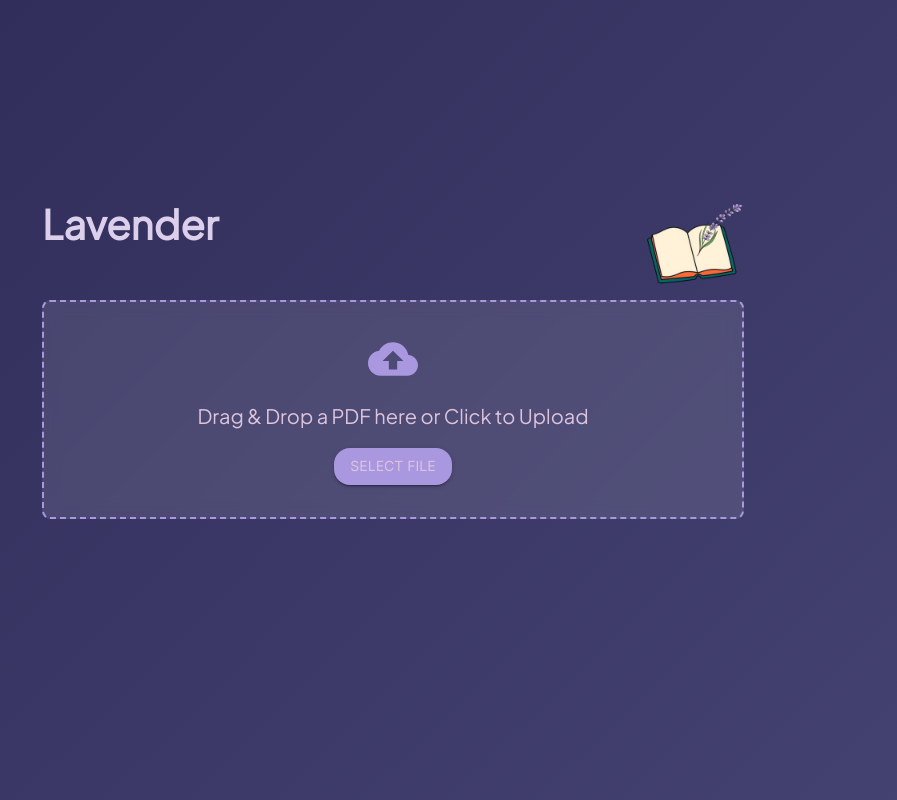
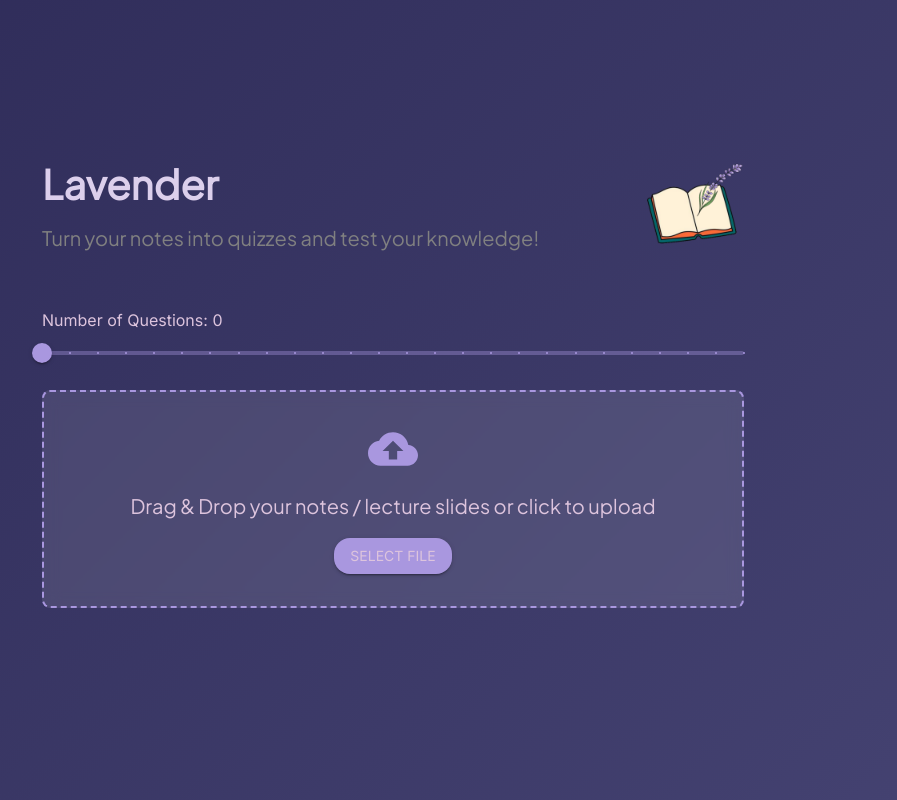
Before and after one commit to vijitdua/lavendar-frontend, a Next.js app: page / in a window 1280 px wide. Shown: the whole page, without its empty margins (247-1144 px from the left). Built offline with nearby package versions, Linux system fonts and the light colour scheme; no server answers.

Commit message:
feat: slider, tagline

```diff
--- a/src/components/flashcard/Flashcard.jsx
+++ b/src/components/flashcard/Flashcard.jsx
@@ -1,7 +1,7 @@
-import { useState, useEffect } from "react";
+import {useState, useEffect} from "react";
 import {Box, Typography, useTheme} from "@mui/material";
 
-function Flashcard({ flashcard, onCorrect }) {
+function Flashcard({flashcard, onCorrect}) {
     const [selectedAnswers, setSelectedAnswers] = useState({});
     const [hints, setHints] = useState(0);
     const [correct, setCorrect] = useState(false);
@@ -20,10 +20,10 @@ function Flashcard({ flashcard, onCorrect }) {
 
         if (option === flashcard.correctAnswer) {
             setCorrect(true);
-            setSelectedAnswers({ ...selectedAnswers, [option]: true }); // Keep only correct selected
+            setSelectedAnswers({...selectedAnswers, [option]: true}); // Keep only correct selected
             onCorrect(); // Unlock next question
         } else {
-            setSelectedAnswers((prev) => ({ ...prev, [option]: true }));
+            setSelectedAnswers((prev) => ({...prev, [option]: true}));
             setHints((prev) => Math.min(prev + 1, 3));
         }
     };
@@ -52,7 +52,7 @@ function Flashcard({ flashcard, onCorrect }) {
             </Typography>
 
             {/* Answer options in a 2x2 grid */}
-            <Box sx={{ display: "grid", gridTemplateColumns: "1fr 1fr", gap: 2, width: "100%"}}>
+            <Box sx={{display: "grid", gridTemplateColumns: "1fr 1fr", gap: 2, width: "100%"}}>
                 {["A", "B", "C", "D"].map((key) => (
                     <Box
                         key={key}
@@ -83,23 +83,26 @@ function Flashcard({ flashcard, onCorrect }) {
                             }}
                         />
                         {/* Answer Text */}
-                        <Typography variant="body1">
-                            {key}. {flashcard[`option${key}`]}
-                        </Typography>
+                        <Box sx={{maxWidth: '15rem'}}>
+                            <Typography variant="body1">
+                                {key}. {flashcard[`option${key}`]}
+                            </Typography>
+                        </Box>
                     </Box>
                 ))}
             </Box>
 
             {/* Display hints if applicable */}
             <Box sx={{mt: '1rem', '& > *': {mt: '1rem'}}}>
-            {hints >= 1 && <Typography variant="body2" sx={{ marginTop: 2 }}>Hint: {flashcard.hintOne}</Typography>}
-            {hints >= 2 && <Typography variant="body2">Hint 2: {flashcard.hintTwo}</Typography>}
-            {hints >= 3 && <Typography variant="body2">Well there's only one choice left so... good job I guess</Typography>}
+                {hints >= 1 && <Typography variant="body2" sx={{marginTop: 2}}>Hint: {flashcard.hintOne}</Typography>}
+                {hints >= 2 && <Typography variant="body2">Hint 2: {flashcard.hintTwo}</Typography>}
+                {hints >= 3 &&
+                    <Typography variant="body2">Well there's only one choice left so... good job I guess</Typography>}
             </Box>
 
             {/* Show correct answer message when answered correctly */}
             {correct && (
-                <Typography variant="body2" sx={{ marginTop: 2, color: "green" }}>
+                <Typography variant="body2" sx={{marginTop: 2, color: "green"}}>
                     ✅ The correct answer is {flashcard.correctAnswer}: {flashcard[`option${flashcard.correctAnswer}`]}!
                 </Typography>
             )}
--- a/src/components/input/PdfDropBox.jsx
+++ b/src/components/input/PdfDropBox.jsx
@@ -76,7 +76,7 @@ function PdfDropBox({ onFileUpload }) {
             />
             <CloudUploadIcon sx={{ fontSize: 50, color: "primary.main" }} />
             <Typography variant="h6" color="text.primary" sx={{ mt: 2 }}>
-                {fileName ? fileName : "Drag & Drop a PDF here or Click to Upload"}
+                {fileName ? fileName : "Drag & Drop your notes / lecture slides or click to upload"}
             </Typography>
             <Button
                 variant="contained"
--- a/src/components/spa-flow/UploadPDF.jsx
+++ b/src/components/spa-flow/UploadPDF.jsx
@@ -1,9 +1,9 @@
 import {Container} from "@mui/system";
-import {Box, Typography} from "@mui/material";
+import {Box, Slider, Typography} from "@mui/material";
 import PdfDropBox from "@/components/input/PdfDropBox";
 
-function UploadPDF({onFileUpload}) {
-    const topMarginVH = 25; // Space below the margin where to start
+function UploadPDF({onFileUpload, numQuestionsRequested, setNumQuestionsRequested}) {
+    const topMarginVH = 20; // Space below the margin where to start
     return (
         <Container maxWidth="md">
 
@@ -22,10 +22,16 @@ function UploadPDF({onFileUpload}) {
                         display: 'flex',
                         flexDirection: 'row',
                         justifyContent: 'space-between',
+                        mb: '3rem',
                     }}>
-                        <Typography variant="h2" gutterBottom>
-                            Lavender
-                        </Typography>
+                        <Box>
+                            <Typography variant="h2" gutterBottom>
+                                Lavender
+                            </Typography>
+                            <Typography variant="h6" sx={{color: "gray"}}>
+                                Turn your notes into quizzes and test your knowledge!
+                            </Typography>
+                        </Box>
                         <Box
                             component="img"
                             sx={{
@@ -34,6 +40,23 @@ function UploadPDF({onFileUpload}) {
                             }}
                             alt="Lavender logo"
                             src="/lavender.png"
+                        />
+                    </Box>
+
+                    {/* Slider for selecting the number of questions */}
+                    <Box sx={{width: "100%", marginBottom: 2}}>
+                        <Typography gutterBottom>
+                            Number of Questions: {numQuestionsRequested}
+                        </Typography>
+                        <Slider
+                            value={numQuestionsRequested}
+                            onChange={(event, newValue) => setNumQuestionsRequested(newValue)}
+                            min={5}
+                            max={30}
+                            step={1}
+                            marks
+                            valueLabelDisplay="auto"
+                            sx={{color: "primary.main"}}
                         />
                     </Box>
 
--- a/src/pages/index.js
+++ b/src/pages/index.js
@@ -9,13 +9,14 @@ import FinishedSession from "@/components/spa-flow/FinishedSession";
 function App() {
 
     const [step, setStep] = useState(0); // 0 is home, -1 is finished, 1-xyz is all the questions
+    const [numQuestionsRequested, setNumQuestionsRequested] = useState(0);
     const [loading, setLoading] = useState(false); // is loading response from backend
     const [error, setError] = useState(null); // If you have an error :(
     const [flashcards, setFlashcards] = useState([]); // Empty array of objects
 
     // Go to finished stage if finished
     useEffect(() => {
-        if(!loading && step >= flashcards.length && flashcards.length > 0) setStep(-1);
+        if (!loading && step >= flashcards.length && flashcards.length > 0) setStep(-1);
     }, [step])
 
     async function onFileUpload(file) {
@@ -23,7 +24,7 @@ function App() {
         setError(null);
         setFlashcards([]);
         try {
-            const data = await getFlashcards(file, 25);
+            const data = await getFlashcards(file, numQuestionsRequested);
             setFlashcards(data);
         } catch (error) {
             setFlashcards([]);
@@ -40,8 +41,8 @@ function App() {
         setFlashcards([]);
     }
 
-    async function goToNextQuestion(){
-        if(flashcards.length > step) setStep(prev => prev + 1);
+    async function goToNextQuestion() {
+        if (flashcards.length > step) setStep(prev => prev + 1);
         else setStep(-1);
     }
 
@@ -50,7 +51,9 @@ function App() {
         case -1:
             return <FinishedSession/>
         case 0:
-            return (loading) ? <LoadingQuestions/> : <UploadPDF onFileUpload={onFileUpload}/>;
+            return (loading) ? <LoadingQuestions/> :
+                <UploadPDF onFileUpload={onFileUpload} numQuestionsRequested={numQuestionsRequested}
+                           setNumQuestionsRequested={setNumQuestionsRequested}/>;
         default:
             return (loading) ?
                 <LoadingQuestions/>
```
